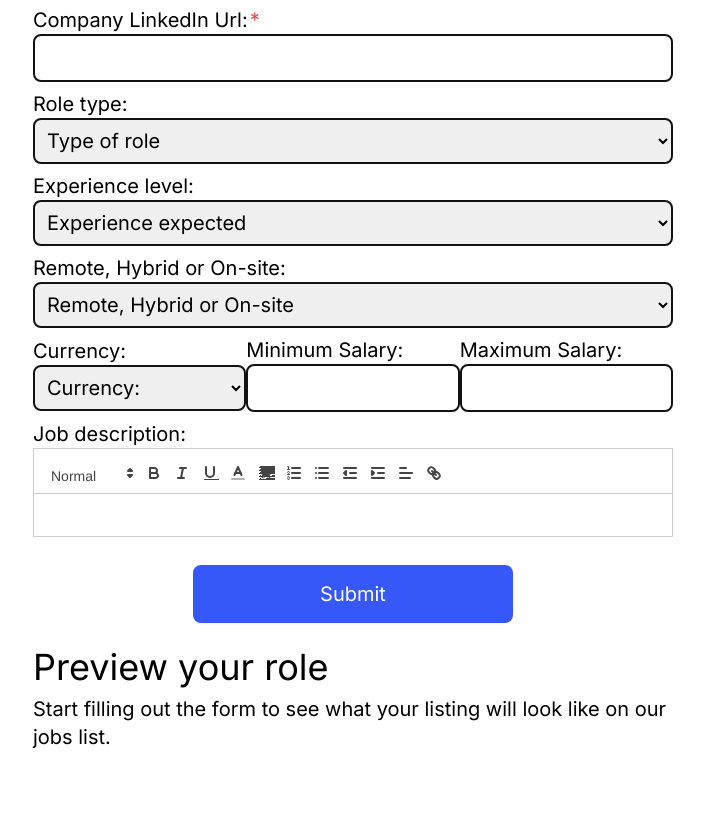
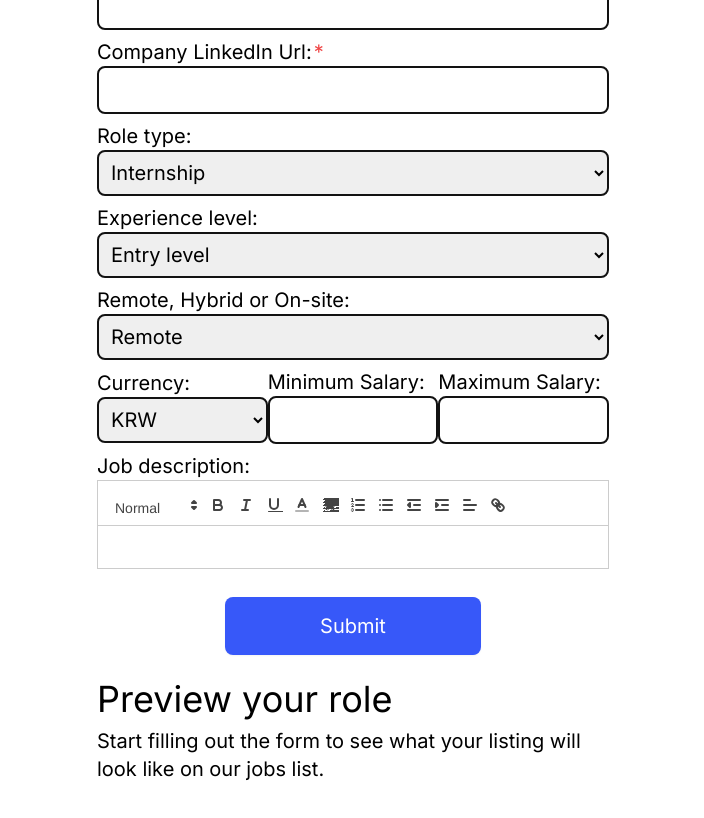
Before and after one commit to devldm/go-sk, a Next.js app: page /jobUpload in a window 1280 px wide. Shown: the part 636-1454 px from the top of the page, without its empty margins (287-991 px from the left). Built offline with nearby package versions, Linux system fonts and the light colour scheme.

Commit message:
job upload form style updates

```diff
--- a/components/JobUploadForm/JobUploadForm.tsx
+++ b/components/JobUploadForm/JobUploadForm.tsx
@@ -165,8 +165,8 @@ export default function JobUploadForm() {
             })
           }
         >
-          <option value="" disabled selected>
-            Type of role
+          <option value="" disabled>
+            --Type of role--
           </option>
           <option value="Internship">Internship</option>
           <option value="Contract">Contract</option>
@@ -185,8 +185,8 @@ export default function JobUploadForm() {
             })
           }
         >
-          <option value="" disabled selected>
-            Experience expected
+          <option value="" disabled>
+            --Experience expected--
           </option>
           <option value="Entry level">Entry level</option>
           <option value="Mid level">Mid level</option>
@@ -204,8 +204,8 @@ export default function JobUploadForm() {
             })
           }
         >
-          <option value="" disabled selected>
-            Remote, Hybrid or On-site
+          <option value="" disabled>
+            --Remote, Hybrid or On-site--
           </option>
           <option value="Remote">Remote</option>
           <option value="Hybrid">Hybrid</option>
@@ -225,7 +225,7 @@ export default function JobUploadForm() {
                 })
               }
             >
-              <option value="" disabled selected>
+              <option value="" disabled>
                 Currency:
               </option>
               <option value="KRW">KRW</option>
--- a/pages/jobUpload.tsx
+++ b/pages/jobUpload.tsx
@@ -5,14 +5,16 @@ import Layout from "../components/Layout/Layout";
 const JobUpload: NextPage = () => {
   return (
     <Layout pageTitle={"Job Upload"}>
-      <div className="w-[90%] lg:max-w-[50%] m-auto">
-        <h1 className="text-5xl my-6">Upload your role</h1>
-        <p className="text-2xl mb-[30px]">
-          Thanks for deciding to list your role here. For now its completely
-          free to share your role with a world of talent, just fill out the form
-          and find the perfect candidate.
-        </p>
-        <JobUploadForm />
+      <div className=" flex flex-col items-center justify-center">
+        <div className="w-[90%] xl:w-[40%]">
+          <h1 className="text-5xl my-6">Upload your role</h1>
+          <p className="text-2xl mb-[30px]">
+            Thanks for deciding to list your role here. For now its completely
+            free to share your role with a world of talent, just fill out the
+            form and find the perfect candidate.
+          </p>
+          <JobUploadForm />
+        </div>
       </div>
     </Layout>
   );
```
